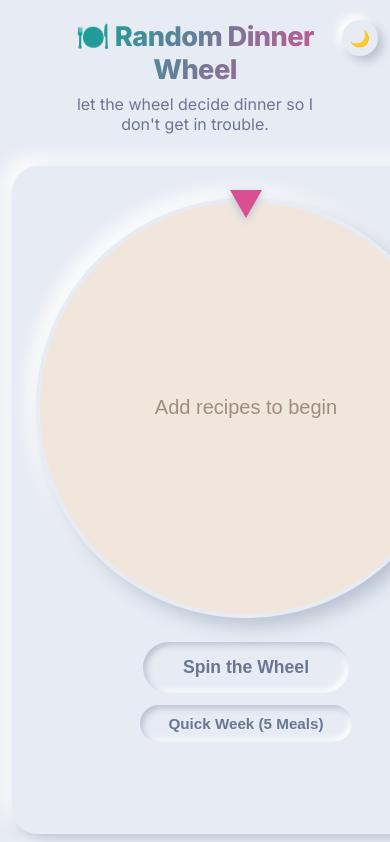
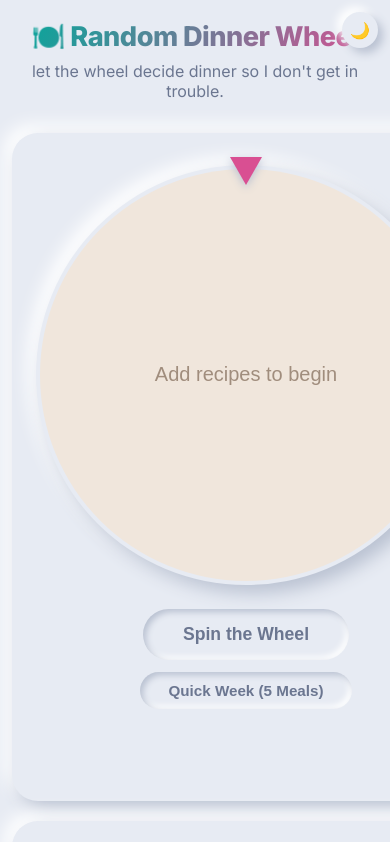
Before and after one commit to sch0lzy/Dinner-Wheel, a plain HTML site: page index.html in a window 390 px wide. Shown: the top 842 px of the page. Drawn offline with Linux system fonts and the light colour scheme.

Commit message:
Decouple theme toggle from header to fix title centering

```diff
--- a/index.html
+++ b/index.html
@@ -7,7 +7,7 @@
 <link rel="preconnect" href="https://fonts.googleapis.com" />
 <link rel="preconnect" href="https://fonts.gstatic.com" crossorigin />
 <link href="https://fonts.googleapis.com/css2?family=Inter:wght@400;500;600;700;800&display=swap" rel="stylesheet" />
-<link rel="stylesheet" href="style.css?v=13" />
+<link rel="stylesheet" href="style.css?v=14" />
 </head>
 <body>
   <div class="app">
--- a/style.css
+++ b/style.css
@@ -64,11 +64,12 @@ header {
 }
 
 .theme-toggle {
-  position: absolute;
-  top: 0;
-  right: 0;
+  position: fixed;
+  top: 16px;
+  right: 16px;
   width: 42px;
   height: 42px;
+  z-index: 10;
   border-radius: 50%;
   border: none;
   background: var(--nm-base);
@@ -125,15 +126,13 @@ main {
     padding: 20px 12px 40px;
   }
 
-  header {
-    padding: 0 44px;
-  }
-
   header h1 {
     font-size: 1.7rem;
   }
 
   .theme-toggle {
+    top: 12px;
+    right: 12px;
     width: 36px;
     height: 36px;
     font-size: 1rem;
```
